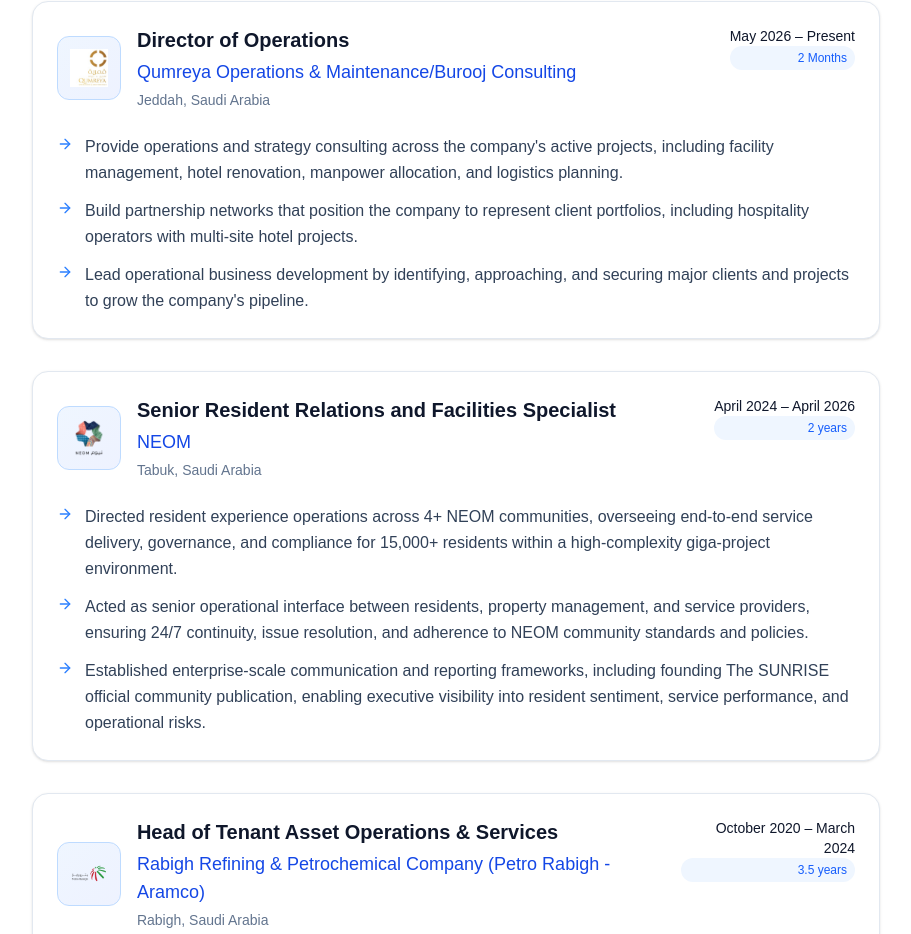
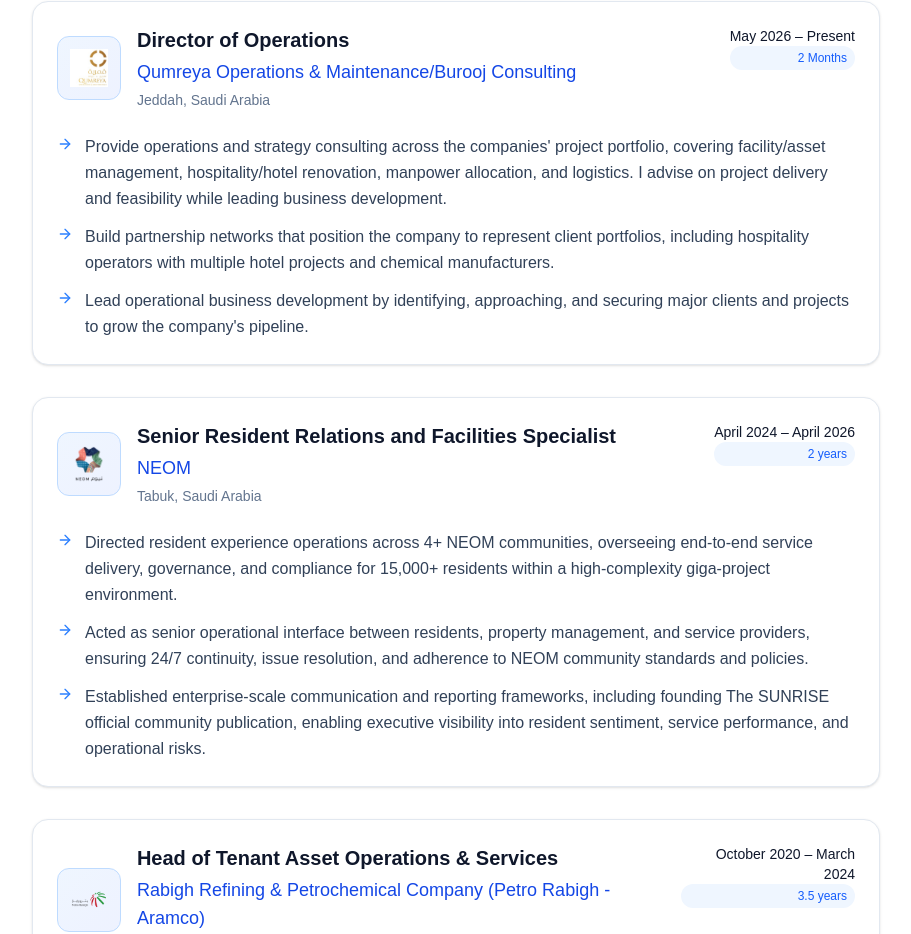
Before and after one commit to Daniel5452/zaher-portfolio, a Next.js app: page / in a window 1280 px wide. Shown: the part 1792-2726 px from the top of the page, without its empty margins (184-1095 px from the left). Built offline with nearby package versions, Linux system fonts and the light colour scheme.

Commit message:
final update

```diff
--- a/app/page.js
+++ b/app/page.js
@@ -73,8 +73,8 @@ const EXPERIENCE = [
     duration: "2 Months",
     logo: "/qu.jpeg",
     bullets: [
-      "Provide operations and strategy consulting across the company's active projects, including facility management, hotel renovation, manpower allocation, and logistics planning.",
-      "Build partnership networks that position the company to represent client portfolios, including hospitality operators with multi-site hotel projects.",
+      "Provide operations and strategy consulting across the companies' project portfolio, covering facility/asset management, hospitality/hotel renovation, manpower allocation, and logistics. I advise on project delivery and feasibility while leading business development.",
+      "Build partnership networks that position the company to represent client portfolios, including hospitality operators with multiple hotel projects and chemical manufacturers.",
       "Lead operational business development by identifying, approaching, and securing major clients and projects to grow the company's pipeline."
     ],
   },
```
